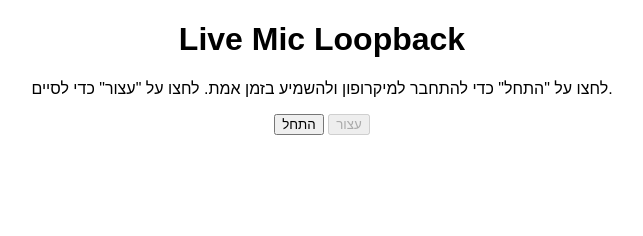
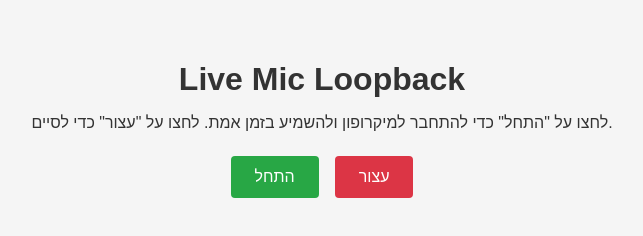
Before and after one commit to lidorin/Mic, a plain HTML site: page index.html in a window 1280 px wide. Shown: the whole page, without its empty margins (318-961 px from the left). Drawn offline with Linux system fonts and the light colour scheme.

Commit message:
Update style.css

```diff
--- a/style.css
+++ b/style.css
@@ -1,26 +1,49 @@
 /* style.css */
 body {
-    font-family: Arial, sans-serif;
-    text-align: center;
-    margin: 0;
-    padding: 0;
+  font-family: Arial, sans-serif;
+  text-align: center;
+  padding: 2rem;
+  background: #f5f5f5;
+  color: #333;
 }
-header {
-    background-color: #4CAF50;
-    color: white;
-    padding: 10px 0;
+
+h1 {
+  margin-bottom: 0.5rem;
 }
-main {
-    margin: 20px;
+
+p {
+  margin-bottom: 1.5rem;
 }
-.btn {
-    padding: 10px 20px;
-    margin: 10px;
-    font-size: 16px;
-    cursor: pointer;
+
+.controls {
+  display: inline-flex;
+  gap: 1rem;
 }
-.status {
-    font-size: 18px;
-    margin: 10px;
-    color: red;
+
+button {
+  padding: 0.75rem 1.5rem;
+  font-size: 1rem;
+  border: none;
+  border-radius: 4px;
+  cursor: pointer;
+  transition: background 0.2s, transform 0.1s;
 }
+
+button:disabled {
+  background: #ccc;
+  cursor: not-allowed;
+}
+
+#startBtn {
+  background: #28a745;
+  color: white;
+}
+
+#stopBtn {
+  background: #dc3545;
+  color: white;
+}
+
+button:not(:disabled):active {
+  transform: scale(0.97);
+}
```
